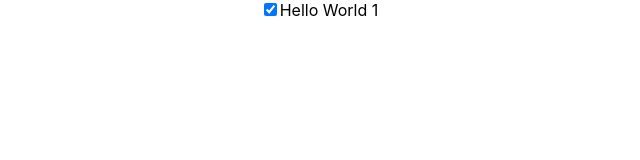
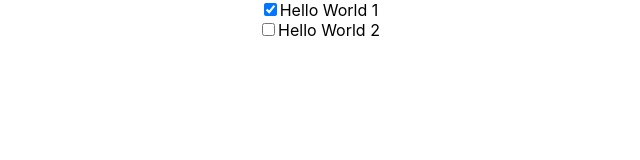
Before and after one commit to hyehye225/todo-front, a React (Create React App) app: page / in a window 1280 px wide. Shown: the top 160 px of the page, without its empty margins (321-961 px from the left). Built offline with nearby package versions, Linux system fonts and the light colour scheme.

Commit message:
9_1. React에서 리스트 렌더링하기

```diff
--- a/src/App.js
+++ b/src/App.js
@@ -1,20 +1,23 @@
 import "./App.css";
 import React from "react";
 import Hello from "./Hello";
+import { Paper, List } from "@material-ui/core";
 import Todo from "./Todo";
 class App extends React.Component {
   constructor(props) {
     super(props);
     this.state = {
-      item: { id: 0, title: "Hello World 1 ", done: true },
+      items: [
+        { id: 0, title: "Hello World 1 ", done: true },
+        { id: 1, title: "Hello World 2 ", done: false },
+      ],
     };
   }
   render() {
-    return (
-      <div className="App">
-        <Todo item={this.state.item} />
-      </div>
-    );
+    var todoItems = this.state.items.map((item, idx) => (
+      <Todo item={item} key={item.id} />
+    ));
+    return <div className="App">{todoItems}</div>;
   }
 }
 
```
